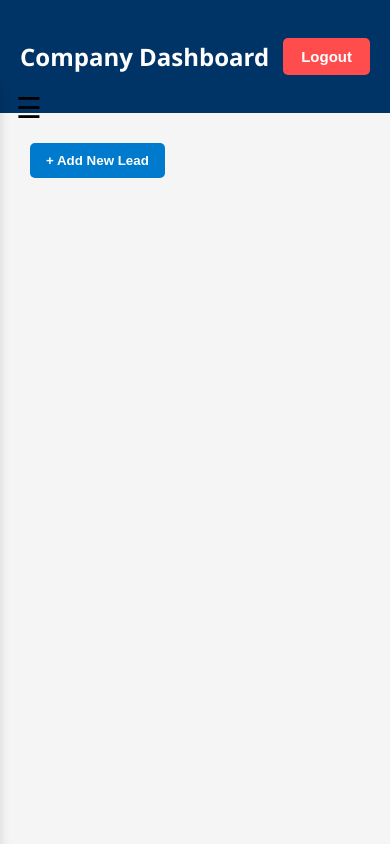
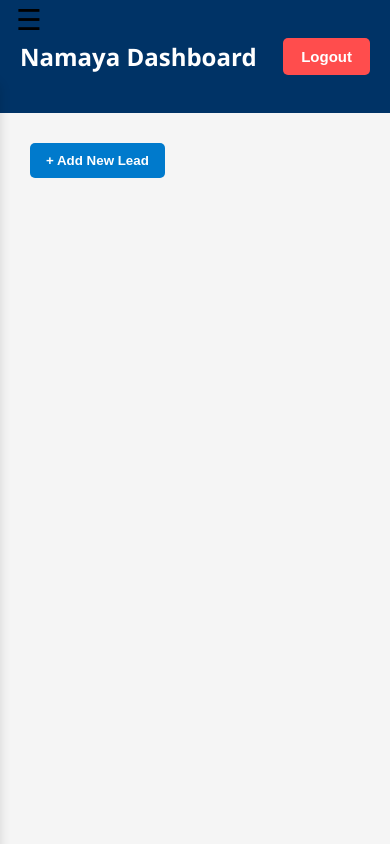
Before and after one commit to KRISHNA101K/namaya, a plain HTML site: page dashboard.html in a window 390 px wide. Drawn offline with Linux system fonts and the light colour scheme; no server answers; sample sign-in values are in the browser's storage.

Commit message:
sidebar Update

```diff
--- a/dashboard.html
+++ b/dashboard.html
@@ -11,7 +11,7 @@
 
     <!-- Header -->
     <header class="dashboard-header">
-      <h2>Company Dashboard</h2>
+      <h2>Namaya Dashboard</h2>
       <button class="logout-btn" onclick="logout()">Logout</button>
     </header>
 
--- a/style.css
+++ b/style.css
@@ -422,6 +422,7 @@ input.form-field {
 
   .hamburger-btn {
     display: block;
+    top : 2px;
   }
 
   .dashboard-body {
```
